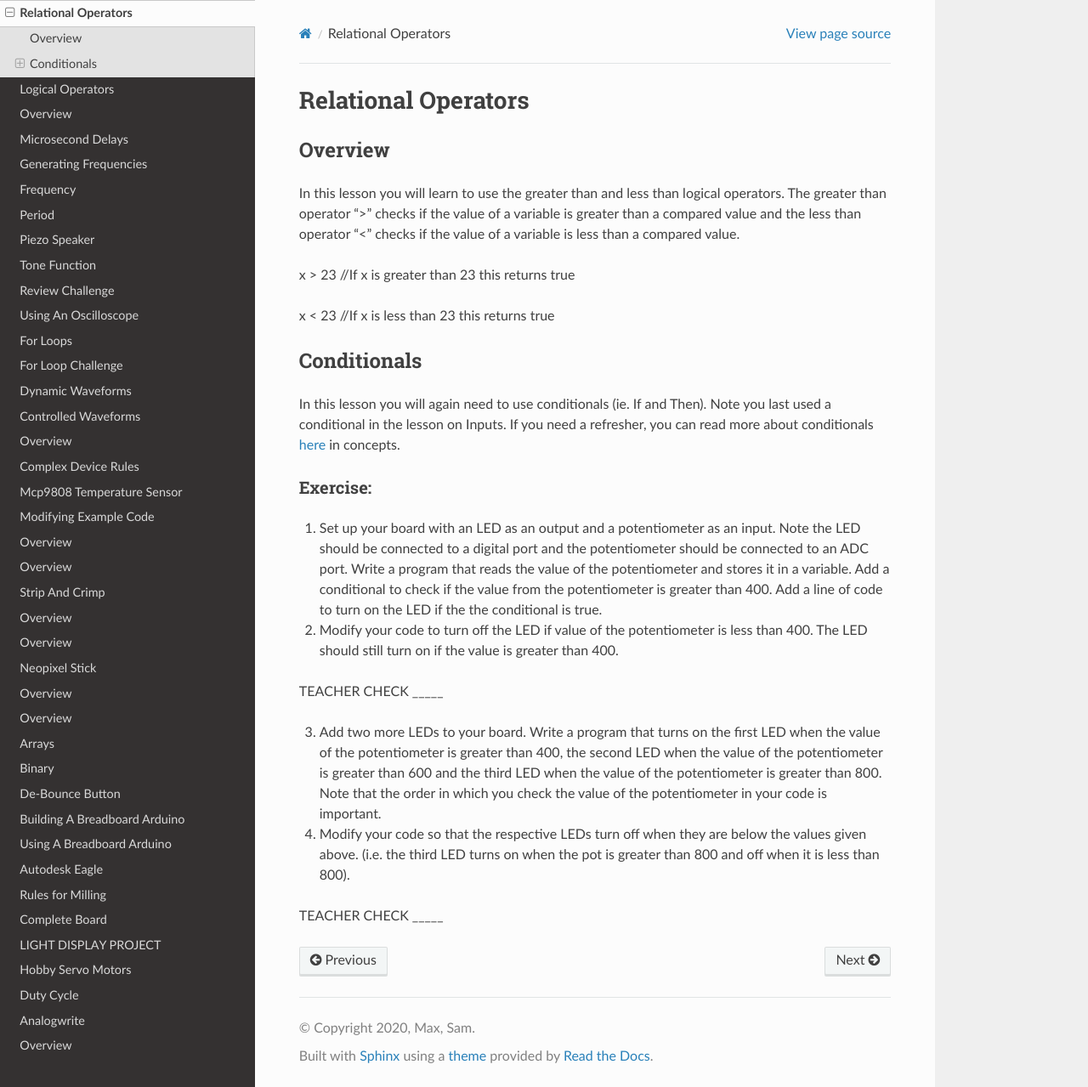
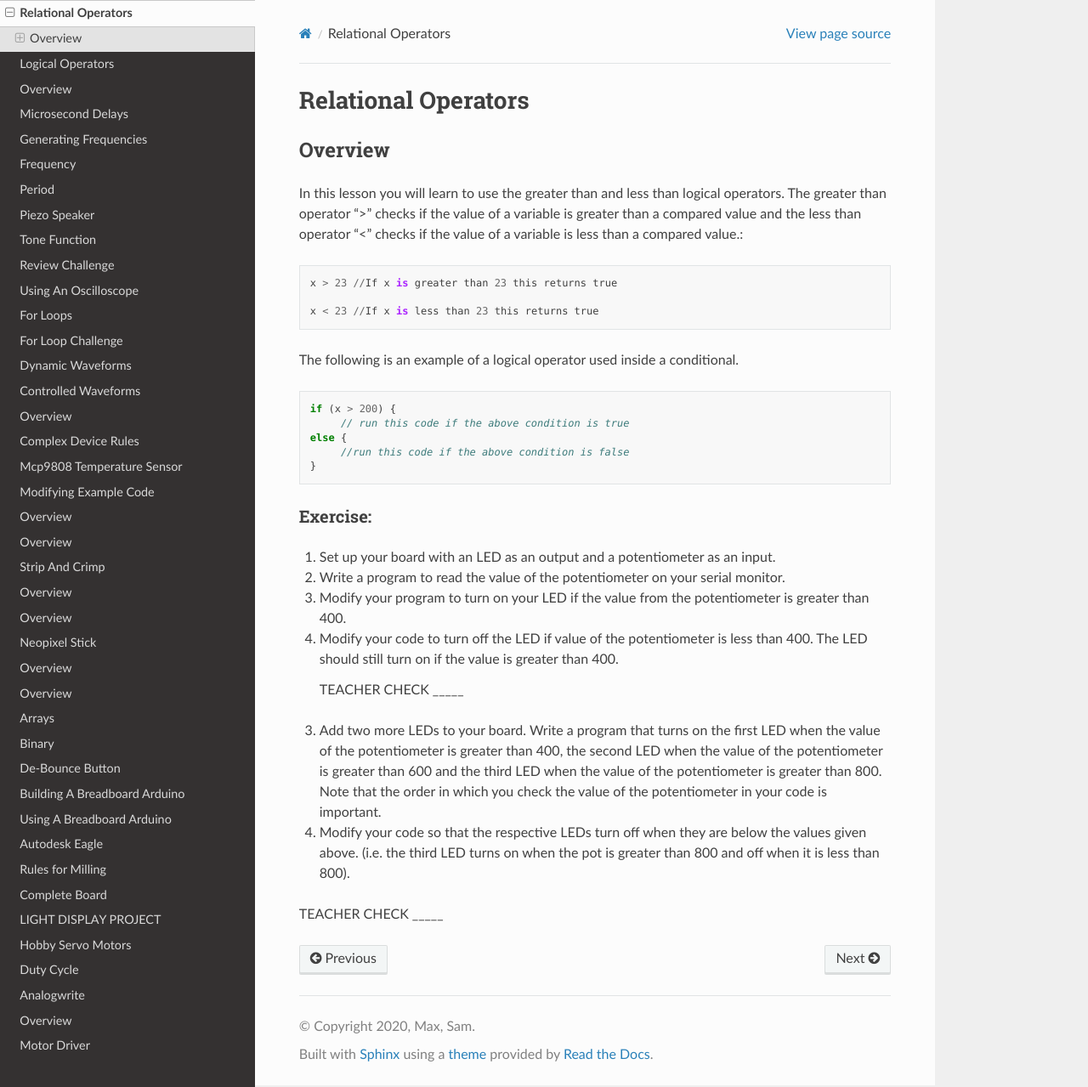
Before and after one commit to maxtkc/mvths-wiki, a Sphinx documentation site: the page built from docs/022-relational-operators.rst, in a window 1280 px wide and 1279 px high. Shown: the whole window at 85% size. Built offline with Sphinx 7.4.7 and the Read the Docs theme 2.0.0, drawn with Linux system fonts in a browser that asks for light colours; pages that are not in the unit, such as notebooks, are missing from menus.

Commit message:
Update 022-relational-operators.rst

```diff
--- a/docs/022-relational-operators.rst
+++ b/docs/022-relational-operators.rst
@@ -4,42 +4,36 @@
 Overview
 --------
 
-In this lesson you will learn to use the greater than and less than
-logical operators. The greater than operator ">" checks if the value of a
-variable is greater than a compared value and the less than operator "<"
-checks if the value of a variable is less than a compared value.
+In this lesson you will learn to use the greater than and less than logical operators. The greater than operator ">" checks if the value of a variable is greater than a compared value and the less than operator "<" checks if the value of a variable is less than a compared value.::
 
-x > 23 //If x is greater than 23 this returns true
+   x > 23 //If x is greater than 23 this returns true
 
-x < 23 //If x is less than 23 this returns true
+   x < 23 //If x is less than 23 this returns true
 
-Conditionals
-------------
+The following is an example of a logical operator used inside a conditional.
 
-In this lesson you will again need to use conditionals (ie. If and Then). Note you last
-used a conditional in the lesson on Inputs. If you need a refresher, you can read more about
-conditionals
-`here <https://www.google.com/url?q=https://docs.google.com/document/d/1BmZbXzxnD2j17QToSZ9jeZmnP7burwfksfQq2v4zu-Y/edit%23heading%3Dh.o11qq65yx4ek&sa=D&ust=1587613173938000>`__ in
-concepts.
+.. code:: C
+
+   if (x > 200) {
+        // run this code if the above condition is true
+   else {
+        //run this code if the above condition is false
+   }
 
 Exercise:
 ~~~~~~~~~
 
-1. Set up your board with an LED as an output and a potentiometer as an input. Note the LED should be connected to a digital port and the
-   potentiometer should be connected to an ADC port. Write a program
-   that reads the value of the potentiometer and stores it in a variable. Add a conditional to check if the value
-   from the potentiometer is greater than
-   400. Add a line of code to turn on the LED if the the conditional is true.
+#. Set up your board with an LED as an output and a potentiometer as an input.
 
-2. Modify your code to turn off the LED if value of the potentiometer is less than 400. The LED should still turn on if the value is greater than 400.
+#. Write a program to read the value of the potentiometer on your serial monitor.
 
-TEACHER CHECK \_\_\_\_\_
+#. Modify your program to turn on your LED if the value from the potentiometer is greater than 400.
 
-3. Add two more LEDs to your board. Write a program that turns on the
-   first LED when the value of the potentiometer is greater than 400, the second
-   LED when the value of the potentiometer is greater than 600 and the third LED
-   when the value of the potentiometer is greater than 800. Note that the order in which you check the value of
-   the potentiometer in your code is important.
+#. Modify your code to turn off the LED if value of the potentiometer is less than 400. The LED should still turn on if the value is greater than 400.
+
+   TEACHER CHECK \_\_\_\_\_
+
+3. Add two more LEDs to your board. Write a program that turns on the first LED when the value of the potentiometer is greater than 400, the second LED when the value of the potentiometer is greater than 600 and the third LED when the value of the potentiometer is greater than 800. Note that the order in which you check the value of the potentiometer in your code is important.
 
 4. Modify your code so that the respective LEDs turn off when they are
    below the values given above. (i.e. the third LED turns on when the
```
